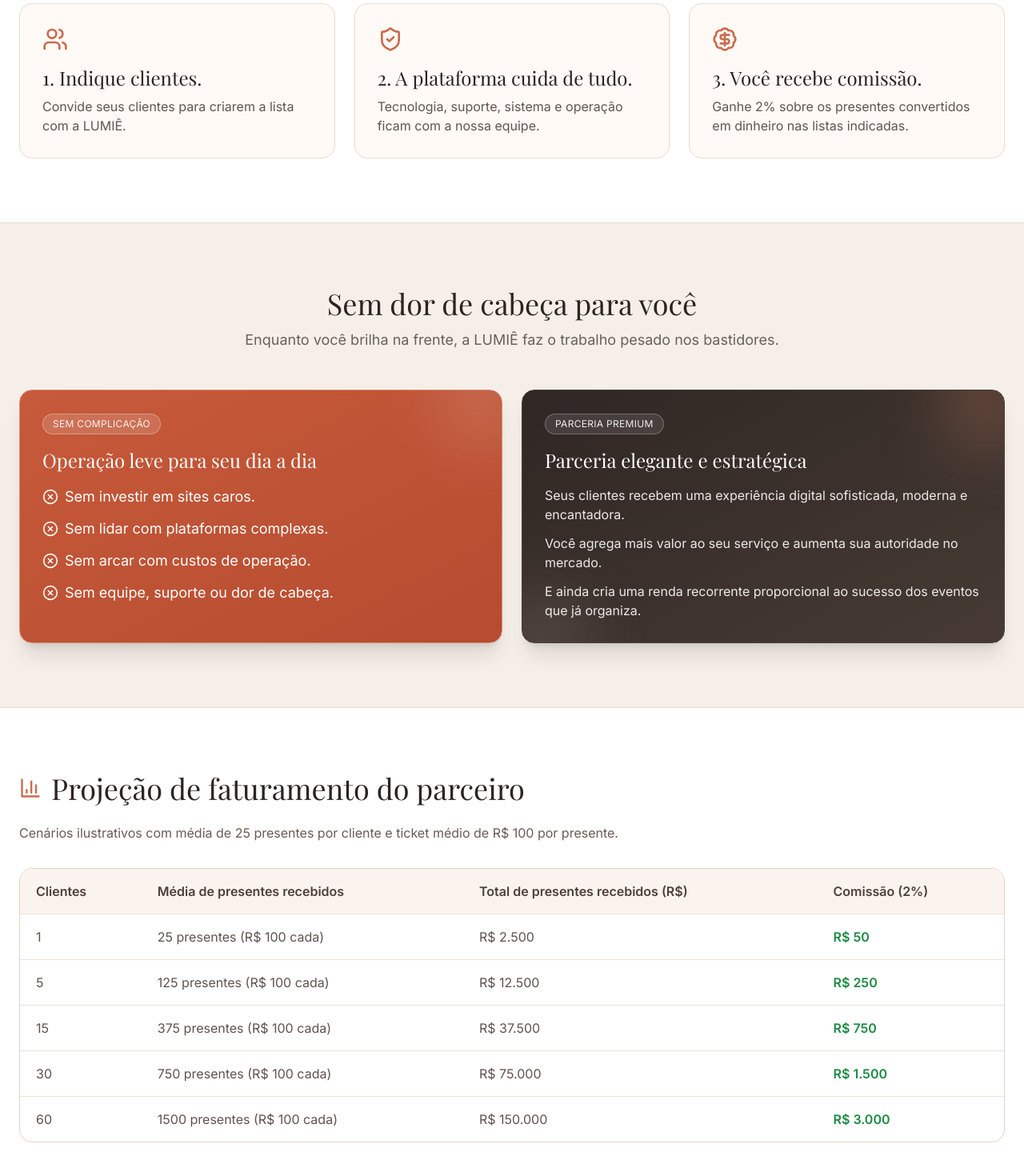
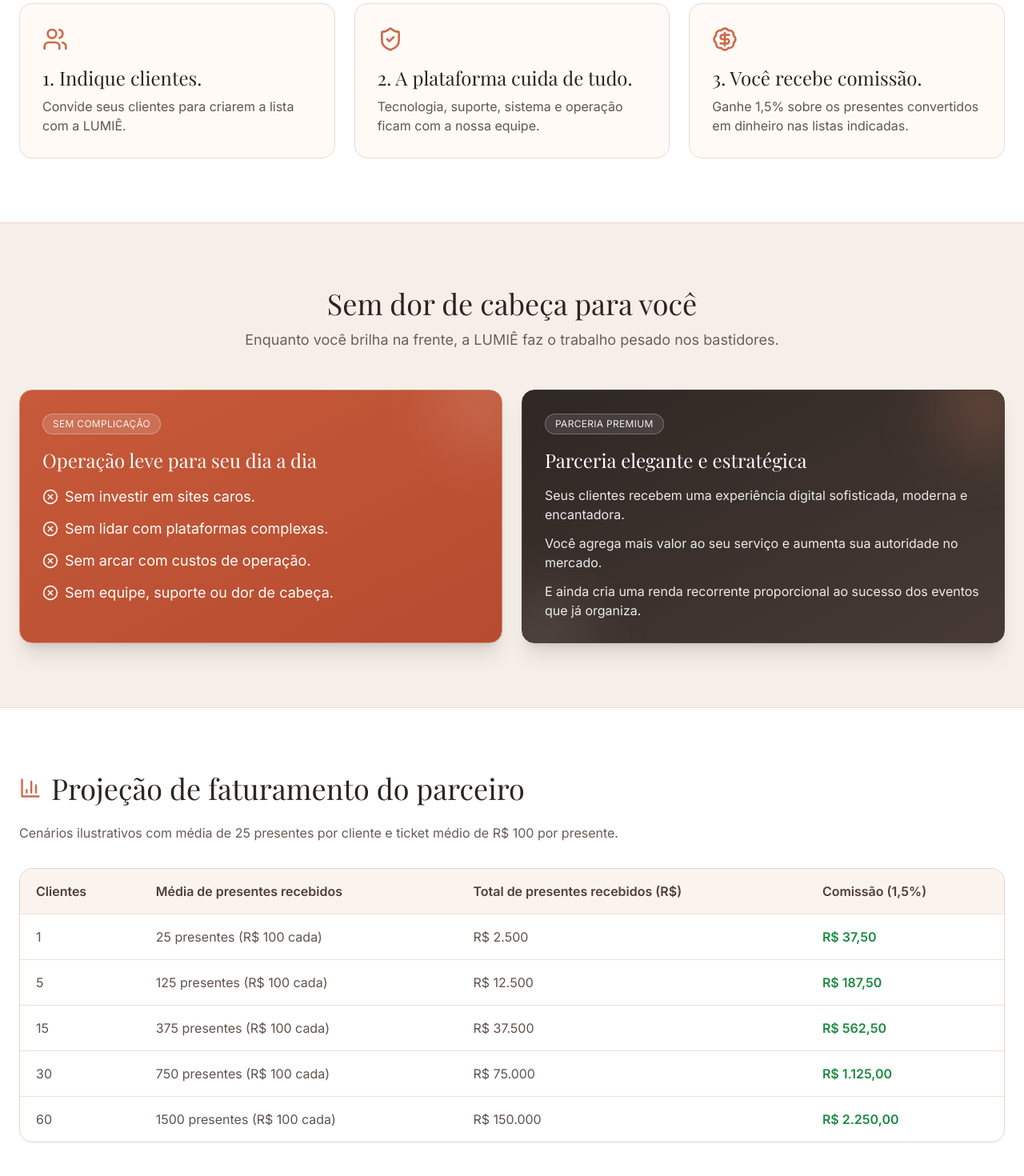
Before and after one commit to lumieconvites-netizen/lumie-presentes, a Next.js app: page /seja-parceiro in a window 1280 px wide. Shown: the part 980-2450 px from the top of the page at 80% size. Built offline with nearby package versions, Linux system fonts and the light colour scheme; no server answers.

Commit message:
Update partner marketing commission rate

```diff
--- a/app/(marketing)/seja-parceiro/page.tsx
+++ b/app/(marketing)/seja-parceiro/page.tsx
@@ -13,12 +13,18 @@
 
 const averageGiftsPerClient = 25;
 const averageGiftValue = 100;
+const partnerCommissionRate = 0.015;
+const partnerCommissionLabel = '1,5%';
 const clientsProjection = [1, 5, 15, 30, 60];
+
+function formatCurrency(value: number, options?: Intl.NumberFormatOptions) {
+  return value.toLocaleString('pt-BR', options);
+}
 
 const revenueExamples = clientsProjection.map((clientes) => {
   const mediaPresentesRecebidos = clientes * averageGiftsPerClient;
   const totalPresentes = mediaPresentesRecebidos * averageGiftValue;
-  const comissao = totalPresentes * 0.02;
+  const comissao = totalPresentes * partnerCommissionRate;
 
   return {
     clientes,
@@ -55,7 +61,7 @@
               <p className="text-base md:text-lg text-[#5f534e] max-w-2xl">
                 A LUMIÊ transforma experiências e, agora, também transforma seus resultados. 💼🌷
                 <br />
-                Ao se tornar parceira, você recebe <strong>2% de comissão</strong> sobre todos os presentes convertidos em dinheiro nas listas dos seus clientes.
+                Ao se tornar parceira, você recebe <strong>{partnerCommissionLabel} de comissão</strong> sobre todos os presentes convertidos em dinheiro nas listas dos seus clientes.
               </p>
 
               <Button asChild size="lg" className="rounded-xl px-8 py-6 text-base">
@@ -107,7 +113,7 @@
             <div className="rounded-2xl border border-[#eadacf] bg-[#fffaf6] p-7">
               <BadgeDollarSign className="w-8 h-8 text-primary mb-4" />
               <h3 className="font-display text-2xl text-[#2b2422] mb-2">3. Você recebe comissão.</h3>
-              <p className="text-[#61554f]">Ganhe 2% sobre os presentes convertidos em dinheiro nas listas indicadas.</p>
+              <p className="text-[#61554f]">Ganhe {partnerCommissionLabel} sobre os presentes convertidos em dinheiro nas listas indicadas.</p>
             </div>
           </div>
         </div>
@@ -163,7 +169,7 @@
             <h2 className="font-display text-3xl md:text-4xl text-[#2b2422]">Projeção de faturamento do parceiro</h2>
           </div>
           <p className="text-[#685b55] text-sm md:text-base mb-8">
-            Cenários ilustrativos com média de {averageGiftsPerClient} presentes por cliente e ticket médio de R$ {averageGiftValue.toLocaleString('pt-BR')} por presente.
+            Cenários ilustrativos com média de {averageGiftsPerClient} presentes por cliente e ticket médio de R$ {formatCurrency(averageGiftValue)} por presente.
           </p>
 
           <div className="overflow-x-auto rounded-2xl border border-[#e3d2c6] bg-white">
@@ -173,16 +179,18 @@
                   <th className="px-5 py-4 font-semibold">Clientes</th>
                   <th className="px-5 py-4 font-semibold">Média de presentes recebidos</th>
                   <th className="px-5 py-4 font-semibold">Total de presentes recebidos (R$)</th>
-                  <th className="px-5 py-4 font-semibold">Comissão (2%)</th>
+                  <th className="px-5 py-4 font-semibold">Comissão ({partnerCommissionLabel})</th>
                 </tr>
               </thead>
               <tbody>
                 {revenueExamples.map((item) => (
                   <tr key={item.clientes} className="border-t border-[#f0e2d8] text-[#5f534e]">
                     <td className="px-5 py-4">{item.clientes}</td>
-                    <td className="px-5 py-4">{item.mediaPresentesRecebidos} presentes (R$ {item.valorMedioPorPresente.toLocaleString('pt-BR')} cada)</td>
-                    <td className="px-5 py-4">R$ {item.totalPresentes.toLocaleString('pt-BR')}</td>
-                    <td className="px-5 py-4 font-semibold text-[#1e8a43]">R$ {item.comissao.toLocaleString('pt-BR')}</td>
+                    <td className="px-5 py-4">{item.mediaPresentesRecebidos} presentes (R$ {formatCurrency(item.valorMedioPorPresente)} cada)</td>
+                    <td className="px-5 py-4">R$ {formatCurrency(item.totalPresentes)}</td>
+                    <td className="px-5 py-4 font-semibold text-[#1e8a43]">
+                      R$ {formatCurrency(item.comissao, { minimumFractionDigits: 2, maximumFractionDigits: 2 })}
+                    </td>
                   </tr>
                 ))}
               </tbody>
```
